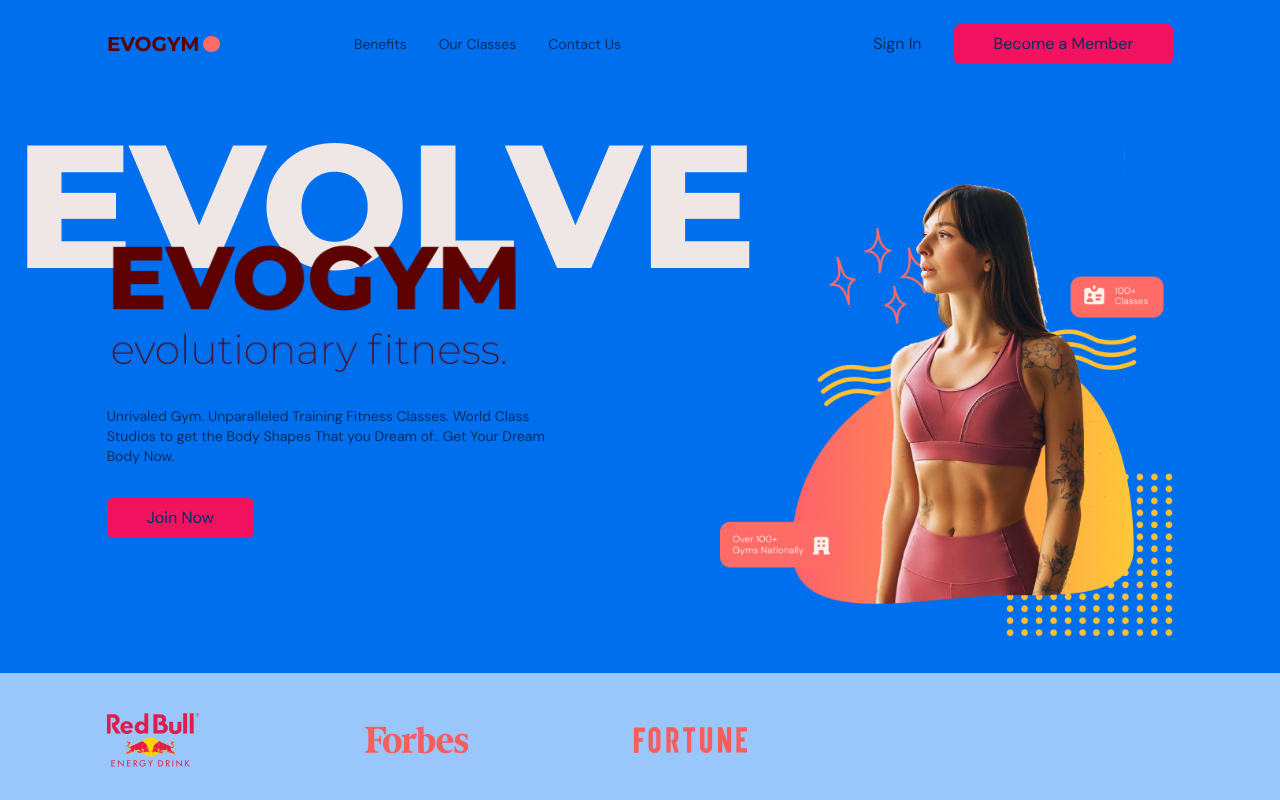
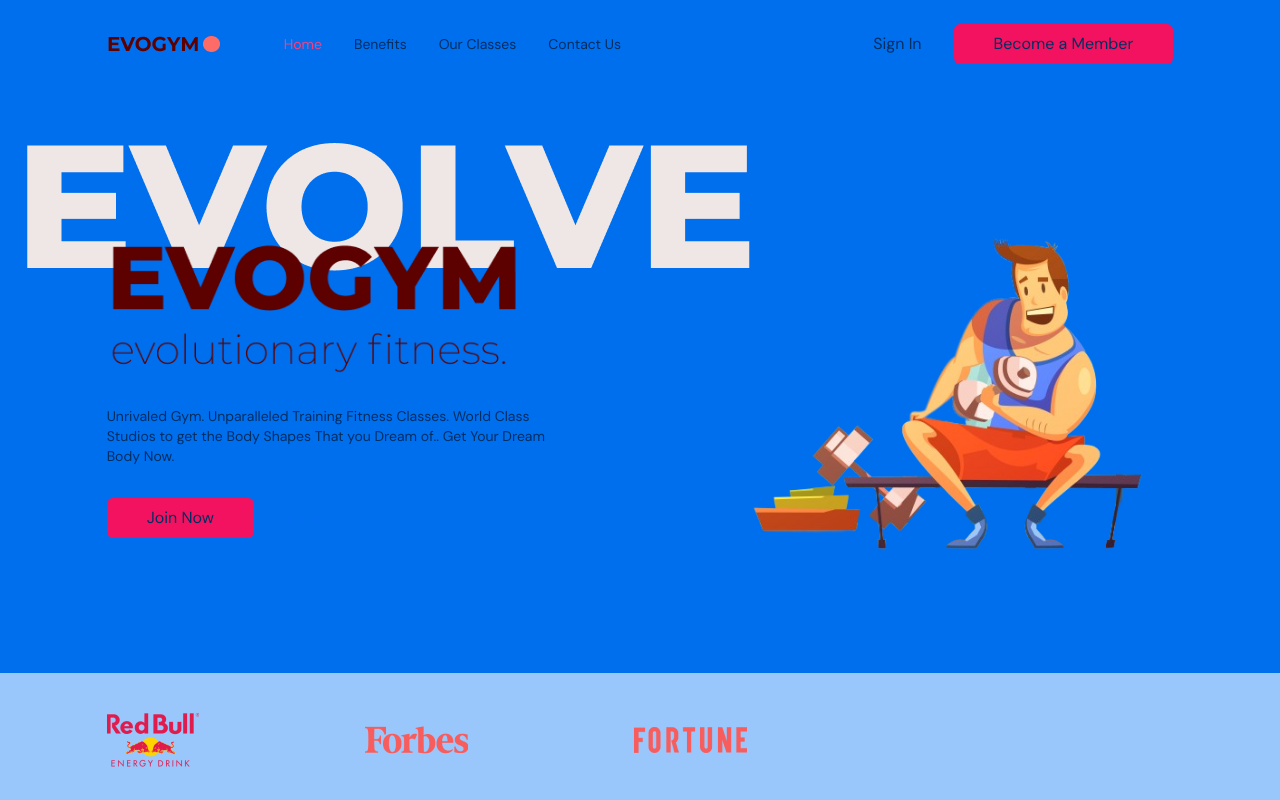
Before and after one commit to darshan1210/Evogym, a React (Vite) app: page / in a window 1280 px wide. Shown: the top 800 px of the page. Built offline with nearby package versions, Linux system fonts and the light colour scheme.

Commit message:
change module

```diff
--- a/src/index.css
+++ b/src/index.css
@@ -13,3 +13,15 @@
   font-family: "DM Sans", sans-serif;
   @apply text-gray-500;
 }
+.scrollStyle::-webkit-scrollbar {
+
+  margin-bottom: 100px !important;
+}
+
+.scrollStyle::-webkit-scrollbar-thumb {
+  background:rgb(0 111 238 / var(--tw-text-opacity));
+  border-radius: 10px;
+  margin-top: 20px;
+  width: 2px !important;
+  height: 2px !important;
+}
--- a/src/scenes/navbar/Link.tsx
+++ b/src/scenes/navbar/Link.tsx
@@ -12,7 +12,7 @@
 
   return (
     <AnchorLink
-      className={`${selectedPage === lowerCasePage ? "text-primary-500" : ""}
+      className={`${selectedPage === lowerCasePage ? "text-primary-300" : ""}
         transition duration-500 hover:text-primary-300
       `}
       href={`#${lowerCasePage}`}
--- a/src/scenes/ourClasses/index.tsx
+++ b/src/scenes/ourClasses/index.tsx
@@ -51,9 +51,7 @@
 const OurClasses = ({ setSelectedPage }: Props) => {
   return (
     <section id="ourclasses" className="w-full bg-primary-100 py-40">
-      <motion.div
-        onViewportEnter={() => setSelectedPage(SelectedPage.OurClasses)}
-      >
+      <motion.div onViewportEnter={() => setSelectedPage(SelectedPage.OurClasses)} >
         <motion.div
           className="mx-auto w-5/6"
           initial="hidden"
@@ -75,7 +73,7 @@
             </p>
           </div>
         </motion.div>
-        <div className="mt-10 h-[353px] w-full overflow-x-auto overflow-y-hidden">
+        <div className="mt-10 h-[353px] w-full overflow-x-auto overflow-y-hidden scrollStyle">
           <ul className="w-[2800px] whitespace-nowrap">
             {classes.map((item: ClassType, index) => (
               <Class
--- a/tailwind.config.cjs
+++ b/tailwind.config.cjs
@@ -4,11 +4,11 @@
     extend: {
       colors: {
         "gray-20": "#006FEE ",
-        "gray-50": "#006FEE ",
-        "gray-100": "#006FEE ",
+        "gray-50": "#006FEE",
+        "gray-100": "#006FEE",
         "gray-500": "#002e62",
         "primary-100": "#99c7fb",
-        "primary-300": "#006FEE ",
+        "primary-300": "#f54180",
         "primary-500": "#006FEE ",
         "secondary-400": "#f54180",
         "secondary-500": "#f31260",
```
Also changed, not shown: src/assets/HomePageGraphi.png (added), src/assets/HomePageGraphic.png.
